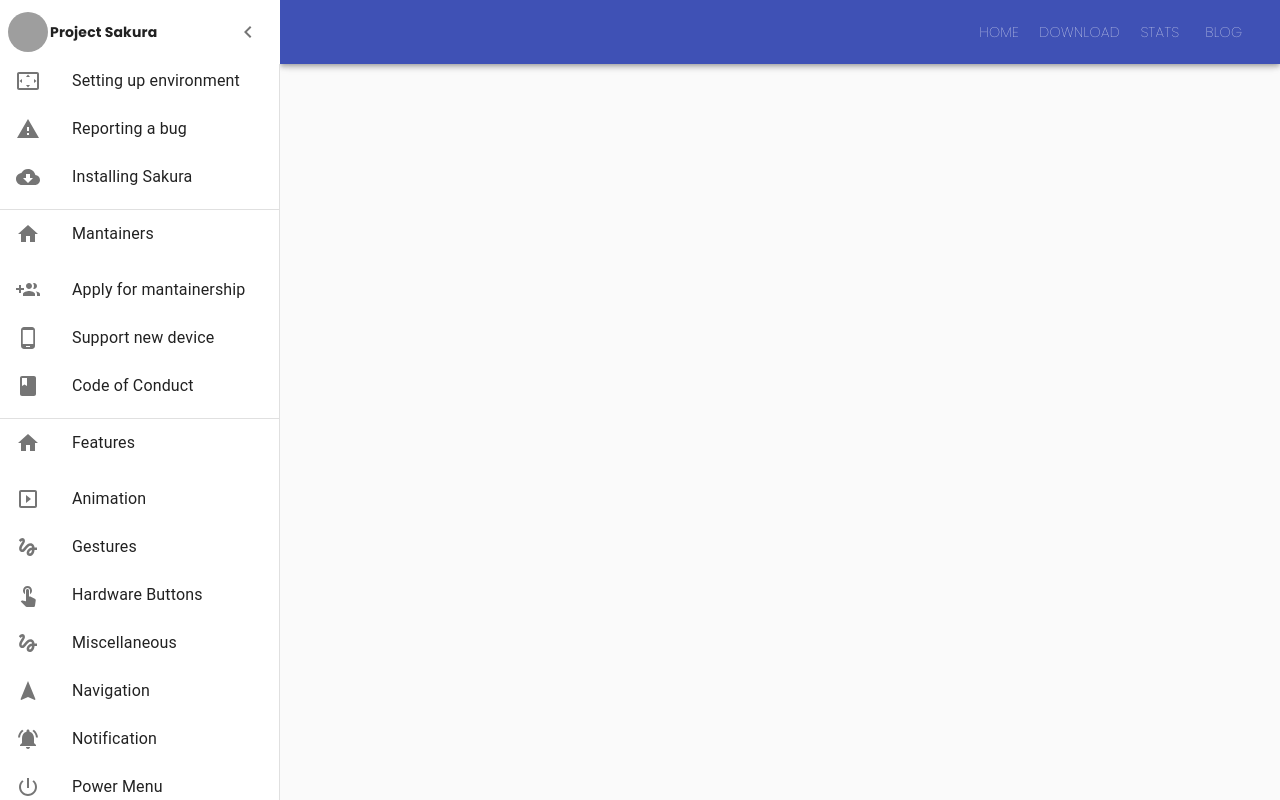
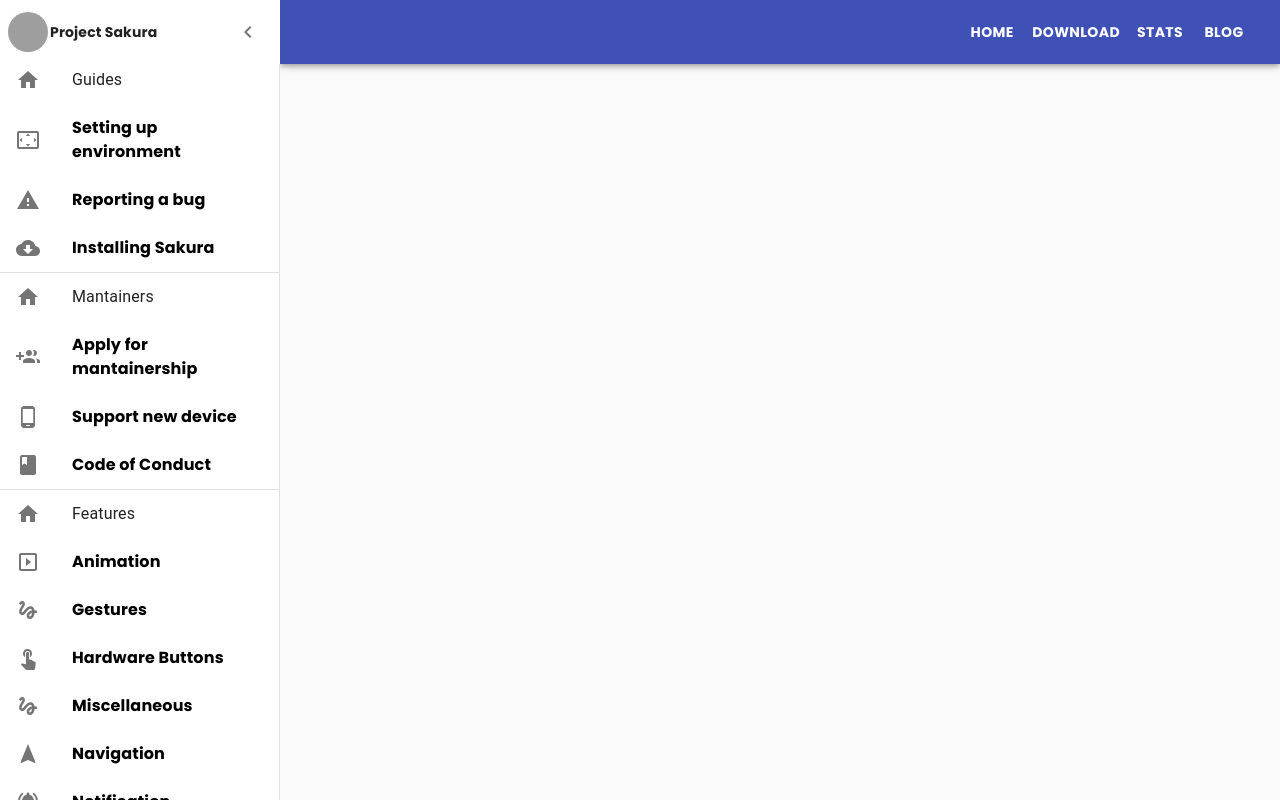
Before and after one commit to ProjectSakura/wiki, a React (Create React App) app: page / in a window 1280 px wide. Built offline with nearby package versions, Linux system fonts and the light colour scheme; grey boxes are pictures that could not be loaded.

Commit message:
routing & buttons in navbar added✨

```diff
--- a/src/App.js
+++ b/src/App.js
@@ -1,12 +1,18 @@
-import logo from "./logo.svg";
-import "./App.css";
+import React from "react";
 import PersistentDrawerLeft from "./components/PersistentDrawerLeft/PersistentDrawerLeft";
-
+import { BrowserRouter as Router, Switch, Route, Link } from "react-router-dom";
 function App() {
   return (
-    <div className="App">
-      <PersistentDrawerLeft />
-    </div>
+    <Router>
+      <div className="App">
+        <PersistentDrawerLeft />
+        <Switch>
+          <Route path="/guides/:guidePath"></Route>
+          <Route path="/mantainers/:mantainersPath"></Route>
+          <Route path="/features/:featuresPath"></Route>
+        </Switch>
+      </div>
+    </Router>
   );
 }
 
--- a/src/components/PersistentDrawerLeft/PersistentDrawerLeft.css
+++ b/src/components/PersistentDrawerLeft/PersistentDrawerLeft.css
@@ -1,3 +1,6 @@
 .MuiDrawer-paper::-webkit-scrollbar {
   display: none;
 }
+.side-list-item {
+  text-decoration: none;
+}
--- a/src/components/PersistentDrawerLeft/PersistentDrawerLeft.js
+++ b/src/components/PersistentDrawerLeft/PersistentDrawerLeft.js
@@ -1,7 +1,7 @@
 import React, { useEffect } from "react";
 import clsx from "clsx";
 import data from "../data/sidenav";
-
+import { Link } from "react-router-dom";
 import { makeStyles, useTheme } from "@material-ui/core/styles";
 import Drawer from "@material-ui/core/Drawer";
 import CssBaseline from "@material-ui/core/CssBaseline";
@@ -140,14 +140,22 @@
           </div>
           {width > 720 && (
             <div>
-              <Button color="inherit">Home</Button>
-              <Button color="inherit">Download</Button>
-              <Button color="inherit">Stats</Button>
-              <Button color="inherit">Blog</Button>
+              <Button color="inherit">
+                <b>Home</b>
+              </Button>
+              <Button color="inherit">
+                <b>Download</b>
+              </Button>
+              <Button color="inherit">
+                <b>Stats</b>
+              </Button>
+              <Button color="inherit">
+                <b>Blog</b>
+              </Button>
             </div>
           )}
           {width <= 720 && (
-            <IconButton>
+            <IconButton style={{ color: "white" }}>
               <MenuIcon />
             </IconButton>
           )}
@@ -196,7 +204,7 @@
             )}
           </IconButton>
         </div>
-
+        <div style={{ marginTop: "55px" }}>
           {data.map((elem1) => {
             return (
               <>
@@ -205,17 +213,29 @@
                   <ListItemIcon>{elem1.topicon}</ListItemIcon>
                   <ListItemText primary={elem1.topname} />
                 </ListItem>
-              <List>
+                <List style={{ padding: "0px" }}>
                   {elem1.content.map((insideelem) => (
+                    <Link to={insideelem.url}>
                       <ListItem button key={insideelem.url}>
                         <ListItemIcon>{insideelem.icon}</ListItemIcon>
-                    <ListItemText primary={insideelem.name} />
+                        <ListItemText>
+                          <div
+                            style={{
+                              textDecoration: "none",
+                              fontWeight: "bold",
+                            }}
+                          >
+                            {insideelem.name}
+                          </div>
+                        </ListItemText>
                       </ListItem>
+                    </Link>
                   ))}
                 </List>
               </>
             );
           })}
+        </div>
       </Drawer>
       <main
         className={clsx(classes.content, {
--- a/src/components/data/sidenav.js
+++ b/src/components/data/sidenav.js
@@ -21,17 +21,17 @@
       {
         name: "Setting up environment",
         icon: <SettingsOverscanIcon />,
-        url: "/environment",
+        url: "/guides/environment",
       },
       {
         name: "Reporting a bug",
         icon: <ReportProblemIcon />,
-        url: "/report-bug",
+        url: "/guides/report-bug",
       },
       {
         name: "Installing Sakura",
         icon: <CloudDownloadIcon />,
-        url: "/install-sakura",
+        url: "/guides/install-sakura",
       },
     ],
   },
@@ -43,44 +43,64 @@
       {
         name: "Apply for mantainership",
         icon: <GroupAddIcon />,
-        url: "/apply",
+        url: "/mantainers/apply",
       },
       {
         name: "Support new device",
         icon: <PhoneAndroidIcon />,
-        url: "support-us",
+        url: "/mantainers/support-us",
       },
-      { name: "Code of Conduct", icon: <BookIcon />, url: "code-of-conduct" },
+      {
+        name: "Code of Conduct",
+        icon: <BookIcon />,
+        url: "/mantainers/code-of-conduct",
+      },
     ],
   },
   {
     topname: "Features",
     topicon: <HomeIcon />,
     content: [
-      { name: "Animation", icon: <SlideshowIcon />, url: "/animation" },
-      { name: "Gestures", icon: <GestureTwoToneIcon />, url: "/gestures" },
+      {
+        name: "Animation",
+        icon: <SlideshowIcon />,
+        url: "/features/animation",
+      },
+      {
+        name: "Gestures",
+        icon: <GestureTwoToneIcon />,
+        url: "/features/gestures",
+      },
       {
         name: "Hardware Buttons",
         icon: <TouchAppIcon />,
-        url: "/hardware-buttons",
+        url: "/features/hardware-buttons",
       },
       {
         name: "Miscellaneous",
         icon: <GestureTwoToneIcon />,
-        url: "/miscellaneous",
+        url: "/features/features/miscellaneous",
       },
-      { name: "Navigation", icon: <NavigationIcon />, url: "/navigation" },
+      {
+        name: "Navigation",
+        icon: <NavigationIcon />,
+        url: "/features/navigation",
+      },
       {
         name: "Notification",
         icon: <NotificationsActiveIcon />,
-        url: "/Notification",
+        url: "/features/Notification",
       },
       {
         name: "Power Menu",
         icon: <PowerSettingsNewIcon />,
-        url: "/power-menu",
+        url: "/features/power-menu",
       },
-      { name: "Statusbar", icon: <EqualizerIcon />, url: "/statusbar" },
+      {
+        name: "Statusbar",
+        icon: <EqualizerIcon />,
+        url: "/features/statusbar",
+      },
     ],
   },
 ];
--- a/src/index.css
+++ b/src/index.css
@@ -1,6 +1,10 @@
-@import url("https://fonts.googleapis.com/css2?family=Poppins:ital,wght@0,100;0,700;1,300&display=swap");
+@import url("https://fonts.googleapis.com/css2?family=Poppins:ital,wght@0,100;0,700;1,300,500&display=swap");
 * {
   padding: 0px;
   margin: 0px;
   font-family: "Poppins", sans-serif;
 }
+a {
+  text-decoration: none;
+  color: black;
+}
```
Also changed, not shown: src/components/Navbar/Navbar.js (added, +47 -0 lines), src/components/Navbar/Navbar.jsx (deleted). Lines whose indentation alone changed are shown as unchanged.
